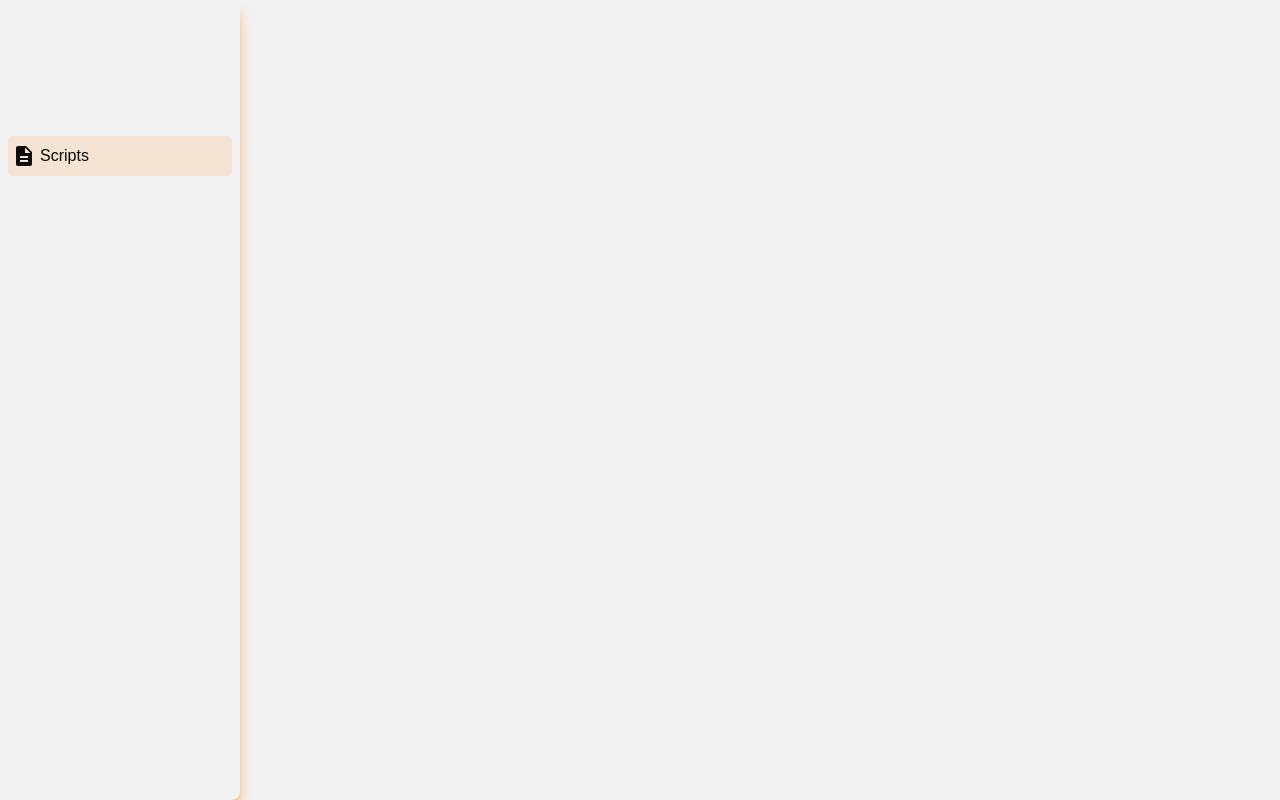
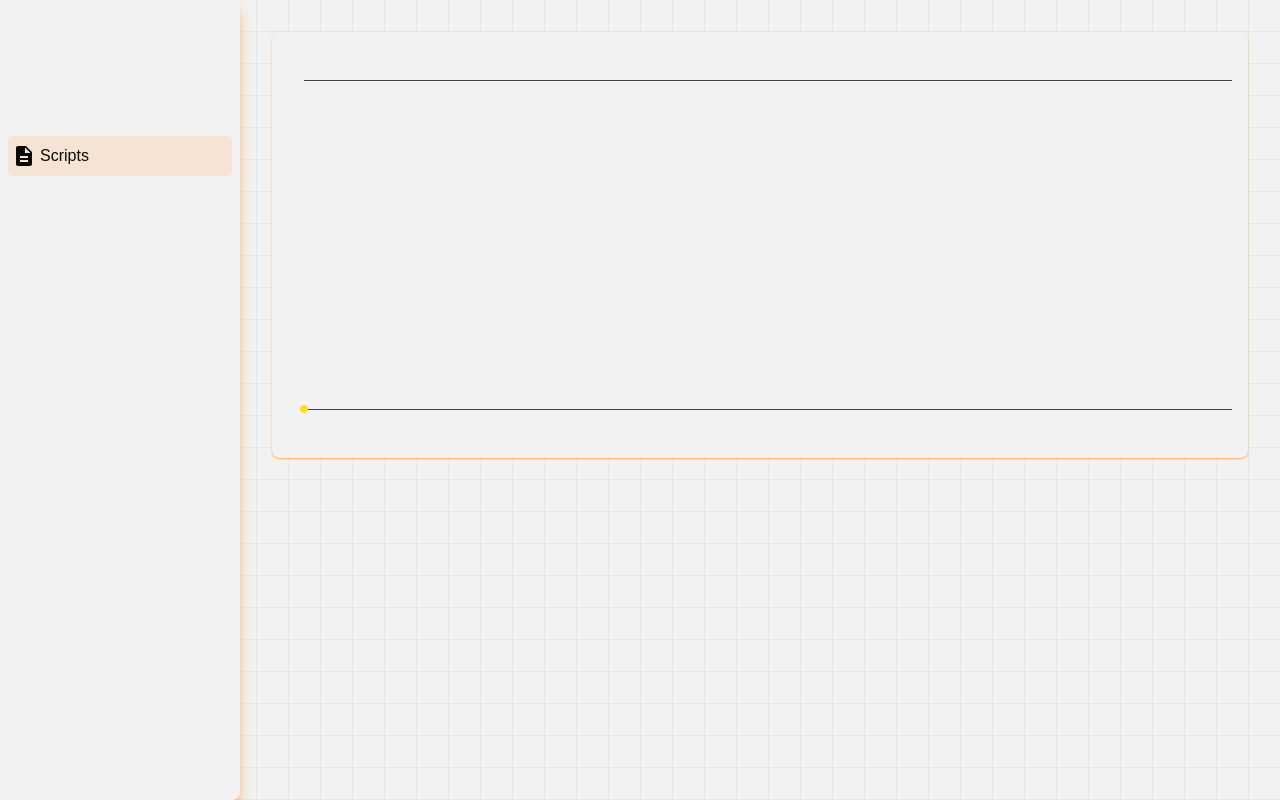
Before and after one commit to tin9tt/funscript-workspace, a Next.js app: page /scripts in a window 1280 px wide. Built offline with nearby package versions, Linux system fonts and the light colour scheme.

Commit message:
feat(script/viewer): graph point

```diff
--- a/src/app/_components/Sidebar.tsx
+++ b/src/app/_components/Sidebar.tsx
@@ -2,12 +2,11 @@
 
 import clsx from 'clsx'
 import Link from 'next/link'
-import { ReactNode } from 'react'
-import FileSVG from '@/assets/images/file.svg'
+import { HTMLAttributes, ReactNode } from 'react'
 import Image from 'next/image'
 import { usePathname } from 'next/navigation'
 
-type Navigation = {
+export type Navigation = {
   title: string
   href: string
   image:
@@ -15,36 +14,35 @@ type Navigation = {
     | { kind: 'node'; node: ReactNode }
 }
 
-export const NAVIGATIONS: Navigation[] = [
-  {
-    title: 'Scripts',
-    href: '/scripts',
-    image: {
-      kind: 'node',
-      node: <FileSVG className={clsx('fill-foreground')} />,
-    },
-  },
-]
-
-export const Sidebar = () => {
+export const Sidebar = ({
+  className,
+  navigations,
+}: HTMLAttributes<HTMLDivElement> & { navigations: Navigation[] }) => {
   const pathname = usePathname()
 
   return (
     <div
       className={clsx(
-        ['min-h-screen', 'w-[240px]'],
+        ['min-h-screen'],
         ['shadow-lg', 'shadow-primary-variant', 'rounded-r-lg'],
-        ['pt-32'],
+        ['pt-32', 'bg-background'],
+        className,
       )}
     >
-      {NAVIGATIONS.map((nav, i) => (
+      {navigations.map((nav, i) => (
         <Link
           key={`nav-${i}`}
           href={nav.href}
           className={clsx(
             ['m-2'],
             ['flex', 'items-center', 'p-2', 'gap-2'],
-            ['hover:bg-primary/30', 'rounded-md'],
+            [
+              'hover:bg-primary-content/30',
+              'hover:outline',
+              'hover:outline-1',
+              'hover:outline-primary/40',
+              'rounded-md',
+            ],
             pathname.startsWith(nav.href) && 'bg-primary-variant/20',
           )}
         >
--- /dev/null
+++ b/src/app/_components/common/Card.tsx
@@ -0,0 +1,19 @@
+import clsx from 'clsx'
+import { HTMLAttributes, PropsWithChildren } from 'react'
+
+export const Card = ({
+  children,
+  className,
+}: PropsWithChildren & HTMLAttributes<HTMLDivElement>) => {
+  return (
+    <div
+      className={clsx(
+        ['shadow-sm', 'shadow-primary-variant', 'rounded-lg', 'bg-background'],
+        'p-4',
+        className,
+      )}
+    >
+      {children}
+    </div>
+  )
+}
--- a/src/app/_components/common/index.tsx
+++ b/src/app/_components/common/index.tsx
@@ -1,3 +1,4 @@
 export * from './Button'
 export * from './Input'
 export * from './Loader'
+export * from './Card'
--- a/src/app/globals.css
+++ b/src/app/globals.css
@@ -1,6 +1,23 @@
 @tailwind base;
 @tailwind components;
 @tailwind utilities;
+
+@layer components {
+  .bg-lattice-primary-content-8 {
+    @apply bg-lattice-primary-content-8-light dark:bg-lattice-primary-content-8-dark;
+  }
+}
+
+@layer utilities {
+  .scrollbar-hidden {
+    -ms-overflow-style: none; /* IE, Edge 対応 */
+    scrollbar-width: none; /* Firefox 対応 */
+  }
+  .scrollbar-hidden::-webkit-scrollbar {
+    /* Chrome, Safari 対応 */
+    display: none;
+  }
+}
 
 :root {
   --background: #f2f2f2;
--- a/src/app/layout.tsx
+++ b/src/app/layout.tsx
@@ -2,8 +2,9 @@ import type { Metadata } from 'next'
 import { Geist, Geist_Mono } from 'next/font/google'
 import './globals.css'
 import clsx from 'clsx'
-import { Sidebar } from './_components/Sidebar'
+import { Navigation, Sidebar } from './_components/Sidebar'
 import { AuthContextProvider } from './_hooks/auth/context'
+import FileSVG from '@/assets/images/file.svg'
 
 const geistSans = Geist({
   variable: '--font-geist-sans',
@@ -20,6 +21,17 @@ export const metadata: Metadata = {
   description: 'Funscript player and editor that works with video and audio.',
 }
 
+const navigations: Navigation[] = [
+  {
+    title: 'Scripts',
+    href: '/scripts',
+    image: {
+      kind: 'node',
+      node: <FileSVG className={clsx('fill-foreground')} />,
+    },
+  },
+]
+
 export default function RootLayout({
   children,
 }: Readonly<{
@@ -32,11 +44,21 @@ export default function RootLayout({
           className={clsx(
             [geistSans.variable, geistMono.variable, 'antialiased'],
             ['min-h-screen', 'w-full'],
+            ['flex', 'bg-lattice-primary-content-8'],
           )}
         >
-          <div className={clsx('flex')}>
-            <Sidebar />
-            <div className={clsx('m-8')}>{children}</div>
+          <Sidebar
+            navigations={navigations}
+            className={clsx('w-[240px]', 'min-w-[240px]')}
+          />
+          <div
+            className={clsx(
+              ['w-full', 'max-w-[calc(100%-240px)]'],
+              'p-8',
+              'bg-[top_left_-16px]',
+            )}
+          >
+            {children}
           </div>
         </body>
       </AuthContextProvider>
--- /dev/null
+++ b/src/app/scripts/_components/Graph.tsx
@@ -0,0 +1,45 @@
+import { FunscriptAction } from '@/lib/funscript'
+import clsx from 'clsx'
+
+export const Graph = ({ actions }: { actions: FunscriptAction[] }) => {
+  return (
+    <div
+      className={clsx(
+        ['relative', 'flex'],
+        ['w-full', 'max-w-full', 'px-4'],
+        ['overflow-x-scroll', 'overflow-y-visible', 'scrollbar-hidden'],
+        ['py-1', '-my-1'],
+      )}
+    >
+      {actions.map((action, i) => (
+        <div
+          key={`point-${i}`}
+          className={clsx('flex', 'border-y-[1px]', 'border-primary-content')}
+        >
+          <GraphColumnPoint pos={action.pos} />
+          {actions[i + 1] !== undefined && (
+            <div style={{ width: (actions[i + 1].at - action.at) / 10 }} />
+          )}
+        </div>
+      ))}
+    </div>
+  )
+}
+
+const GraphColumnPoint = ({ pos }: { pos: number }) => {
+  return (
+    <div
+      className={clsx('h-full', 'w-0')}
+      style={{ paddingTop: `${(100 - pos) * 3.2}px` }}
+    >
+      <div
+        className={clsx(
+          ['w-2', 'h-2', 'rounded-full'],
+          ['bg-primary', 'z-50'],
+          pos < 50 && ['transform', '-translate-x-[50%]', 'translate-y-[50%]'],
+          pos > 50 && ['transform', 'translate-x-[50%]', '-translate-y-[50%]'],
+        )}
+      />
+    </div>
+  )
+}
--- a/src/app/scripts/page.tsx
+++ b/src/app/scripts/page.tsx
@@ -1,3 +1,39 @@
+import { FunscriptAction } from '@/lib/funscript'
+import { Card } from '../_components/common'
+import { Graph } from './_components/Graph'
+import clsx from 'clsx'
+
+const s = 1000
+
+const roundtrip = (
+  pos1: number,
+  pos2: number,
+  interval: number,
+  count: number,
+  offset: number = 0,
+): FunscriptAction[] => {
+  return [...Array(count * 2)].flatMap((_, i): FunscriptAction[] => {
+    return [{ at: (interval / 2) * i + offset, pos: i % 2 === 0 ? pos1 : pos2 }]
+  })
+}
+
 export default function Scripts() {
-  return <></>
+  return (
+    <>
+      <Card>
+        <div className={clsx('py-8')}>
+          <Graph
+            actions={[
+              { at: 0 * s, pos: 0 },
+              { at: 9.5 * s, pos: 0 },
+              ...roundtrip(20, 70, 1 * s, 5, 10 * s),
+              ...roundtrip(10, 90, 1 * s, 5, 15 * s),
+              ...roundtrip(0, 100, 1 * s, 5, 20 * s),
+              { at: 25 * s, pos: 0 },
+            ]}
+          />
+        </div>
+      </Card>
+    </>
+  )
 }
--- a/tailwind.config.ts
+++ b/tailwind.config.ts
@@ -22,6 +22,16 @@ export default {
       error: '#e00000',
       'error-content': '#ffffff',
     },
+    backgroundImage: {
+      'lattice-primary-content-8-light': `
+        repeating-linear-gradient(90deg, rgba(42,40,50, 0.06), rgba(42,40,50, 0.06) 1px, transparent 1px, transparent 32px),
+        repeating-linear-gradient(0deg, rgba(42,40,50, 0.06), rgba(42,40,50, 0.06) 1px, var(--background) 1px, var(--background) 32px)
+      `,
+      'lattice-primary-content-8-dark': `
+        repeating-linear-gradient(90deg, rgba(42,40,50, 0.4), rgba(42,40,50, 0.4) 1px, transparent 1px, transparent 32px),
+        repeating-linear-gradient(0deg, rgba(42,40,50, 0.4), rgba(42,40,50, 0.4) 1px, var(--background) 1px, var(--background) 32px)
+      `,
+    },
   },
   plugins: [],
 } satisfies Config
```
